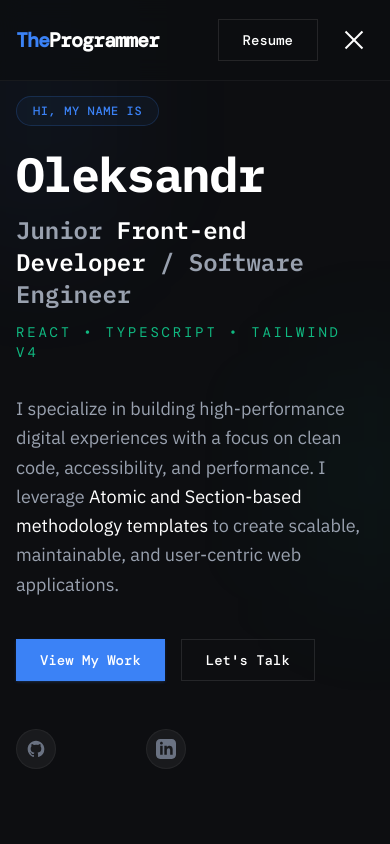
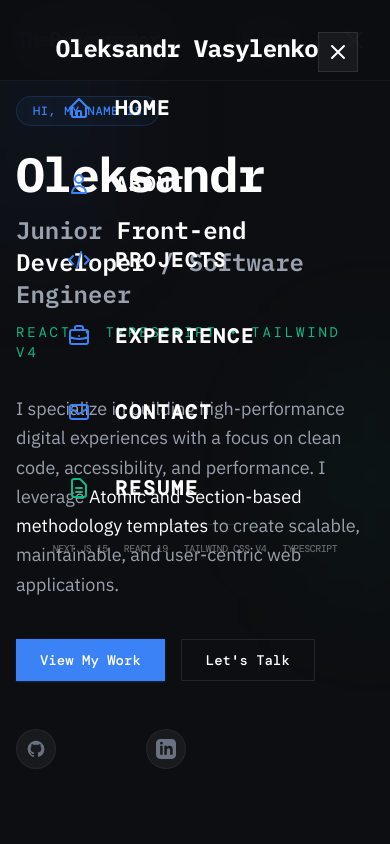
Before and after one commit to aalexblade/the-programmer-portfolio, a Next.js app: page / in a window 390 px wide. Both pictures are taken after a click on the button "Open menu". Shown: the top 844 px of the page. Built offline with nearby package versions, Linux system fonts and the light colour scheme.

Commit message:
chore: save current workspace layout and pause mobile menu refactoring

```diff
--- a/src/components/sections/Header.tsx
+++ b/src/components/sections/Header.tsx
@@ -2,7 +2,7 @@ import { Container } from "@/components/ui/Container";
 import { NavLink } from "@/components/ui/NavLink";
 import { ResumeButton } from "@/components/ui/ResumeButton";
 import { MobileMenu } from "@/components/ui/MobileMenu";
-import { NAV_LINKS } from "@/constants/navigation";
+import { NAVIGATION_LINKS } from "@/constants/navigation";
 
 /**
  * Header Section Component
@@ -29,7 +29,7 @@ export const Header = () => {
           {/* Semantic Navigation Container (Desktop) */}
           <nav className="hidden md:block" aria-label="Main navigation">
             <ul className="flex items-center space-x-8">
-              {NAV_LINKS.map((link) => (
+              {NAVIGATION_LINKS.map((link) => (
                 <li key={link.href}>
                   <NavLink
                     href={link.href}
--- a/src/components/ui/MobileMenu.tsx
+++ b/src/components/ui/MobileMenu.tsx
@@ -1,25 +1,178 @@
 "use client";
 
-import { useState } from "react";
+import { useState, useEffect } from "react";
+import Link from "next/link";
+import { NAVIGATION_LINKS } from "@/constants/navigation";
+
+/**
+ * Technical Icon Components (Inline SVG to avoid missing dependencies)
+ */
+const Icons = {
+  Home: () => (
+    <svg className="h-6 w-6" fill="none" viewBox="0 0 24 24" stroke="currentColor" strokeWidth={2}>
+      <path strokeLinecap="round" strokeLinejoin="round" d="M3 12l2-2m0 0l7-7 7 7M5 10v10a1 1 0 001 1h3m10-11l2 2m-2-2v10a1 1 0 01-1 1h-3m-6 0a1 1 0 001-1v-4a1 1 0 011-1h2a1 1 0 011 1v4a1 1 0 001 1m-6 0h6" />
+    </svg>
+  ),
+  User: () => (
+    <svg className="h-6 w-6" fill="none" viewBox="0 0 24 24" stroke="currentColor" strokeWidth={2}>
+      <path strokeLinecap="round" strokeLinejoin="round" d="M16 7a4 4 0 11-8 0 4 4 0 018 0zM12 14a7 7 0 00-7 7h14a7 7 0 00-7-7z" />
+    </svg>
+  ),
+  Code2: () => (
+    <svg className="h-6 w-6" fill="none" viewBox="0 0 24 24" stroke="currentColor" strokeWidth={2}>
+      <path strokeLinecap="round" strokeLinejoin="round" d="M10 20l4-16m4 4l4 4-4 4M6 16l-4-4 4-4" />
+    </svg>
+  ),
+  Briefcase: () => (
+    <svg className="h-6 w-6" fill="none" viewBox="0 0 24 24" stroke="currentColor" strokeWidth={2}>
+      <path strokeLinecap="round" strokeLinejoin="round" d="M21 13.255A23.931 23.931 0 0112 15c-3.183 0-6.22-.62-9-1.745M16 6V4a2 2 0 00-2-2h-4a2 2 0 00-2 2v2m4 6h.01M5 20h14a2 2 0 002-2V8a2 2 0 00-2-2H5a2 2 0 00-2 2v10a2 2 0 002 2z" />
+    </svg>
+  ),
+  Mail: () => (
+    <svg className="h-6 w-6" fill="none" viewBox="0 0 24 24" stroke="currentColor" strokeWidth={2}>
+      <path strokeLinecap="round" strokeLinejoin="round" d="M3 8l7.89 5.26a2 2 0 002.22 0L21 8M5 19h14a2 2 0 002-2V7a2 2 0 00-2-2H5a2 2 0 00-2 2v10a2 2 0 002 2z" />
+    </svg>
+  ),
+  FileText: () => (
+    <svg className="h-6 w-6" fill="none" viewBox="0 0 24 24" stroke="currentColor" strokeWidth={2}>
+      <path strokeLinecap="round" strokeLinejoin="round" d="M9 12h6m-6 4h6m2 5H7a2 2 0 01-2-2V5a2 2 0 012-2h5.586a1 1 0 01.707.293l5.414 5.414a1 1 0 01.293.707V19a2 2 0 01-2 2z" />
+    </svg>
+  ),
+  X: () => (
+    <svg className="h-6 w-6" fill="none" viewBox="0 0 24 24" stroke="currentColor" strokeWidth={2}>
+      <path strokeLinecap="round" strokeLinejoin="round" d="M6 18L18 6M6 6l12 12" />
+    </svg>
+  ),
+};
+
+const getIconForLabel = (label: string) => {
+  switch (label.toLowerCase()) {
+    case "home": return <Icons.Home />;
+    case "about": return <Icons.User />;
+    case "projects": return <Icons.Code2 />;
+    case "experience": return <Icons.Briefcase />;
+    case "contact": return <Icons.Mail />;
+    default: return <Icons.Home />;
+  }
+};
 
 /**
  * MobileMenu Client Component
- * Handles the state and toggle logic for the mobile navigation menu.
- * Isolated from the Server Component Header to prevent serialization errors.
+ * Refactored into a premium cyber-geek engineering layout.
  */
 export const MobileMenu = () => {
   const [isOpen, setIsOpen] = useState(false);
 
+  useEffect(() => {
+    if (isOpen) {
+      document.body.style.overflow = "hidden";
+    } else {
+      document.body.style.overflow = "unset";
+    }
+    return () => {
+      document.body.style.overflow = "unset";
+    };
+  }, [isOpen]);
+
+  const toggleMenu = () => setIsOpen(!isOpen);
+  const closeMenu = () => setIsOpen(false);
+
   return (
-    <button
-      className="flex h-10 w-10 flex-col items-center justify-center gap-1.5 md:hidden"
-      onClick={() => setIsOpen(!isOpen)}
-      aria-label={isOpen ? "Close menu" : "Open menu"}
-      aria-expanded={isOpen}
-    >
-      <span className={`h-0.5 w-6 bg-white transition-all ${isOpen ? "translate-y-2 rotate-45" : ""}`}></span>
-      <span className={`h-0.5 w-6 bg-white transition-all ${isOpen ? "opacity-0" : ""}`}></span>
-      <span className={`h-0.5 w-6 bg-white transition-all ${isOpen ? "-translate-y-2 -rotate-45" : ""}`}></span>
-    </button>
+    <>
+      {/* Toggle Button */}
+      <button
+        className="relative z-50 flex h-10 w-10 flex-col items-center justify-center gap-1.5 md:hidden"
+        onClick={toggleMenu}
+        aria-label={isOpen ? "Close menu" : "Open menu"}
+        aria-expanded={isOpen}
+      >
+        <span className={`h-0.5 w-6 bg-white transition-all duration-300 ${isOpen ? "translate-y-2 rotate-45" : ""}`}></span>
+        <span className={`h-0.5 w-6 bg-white transition-all duration-300 ${isOpen ? "opacity-0" : ""}`}></span>
+        <span className={`h-0.5 w-6 bg-white transition-all duration-300 ${isOpen ? "-translate-y-2 -rotate-45" : ""}`}></span>
+      </button>
+
+      {/* Premium Cyber-Geek Menu Overlay */}
+      {isOpen && (
+        <div className="fixed inset-0 z-50 flex flex-col justify-between bg-[#0D0E11]/95 p-8 backdrop-blur-xl md:hidden">
+          {/* Subtle Technical Grid Background Overlay */}
+          <div
+            className="pointer-events-none absolute inset-0 -z-10 opacity-5"
+            style={{
+              backgroundImage: "radial-gradient(#ffffff 0.5px, transparent 0.5px), linear-gradient(to right, #ffffff 0.5px, transparent 0.5px), linear-gradient(to bottom, #ffffff 0.5px, transparent 0.5px)",
+              backgroundSize: "24px 24px"
+            }}
+          ></div>
+
+          {/* Top Section: Branding & Close Button */}
+          <div className="flex items-start justify-between">
+            <div className="flex-1"></div>
+            <h2 className="flex-1 text-center font-ibm text-2xl font-bold tracking-tight text-white whitespace-nowrap">
+              Oleksandr Vasylenko
+            </h2>
+            <div className="flex flex-1 justify-end">
+              <button
+                onClick={closeMenu}
+                className="flex h-10 w-10 items-center justify-center border border-white/10 bg-white/5 text-white transition-colors hover:border-brand-primary/50 hover:bg-brand-primary/10"
+              >
+                <Icons.X />
+              </button>
+            </div>
+          </div>
+
+          {/* Middle Section: Technical Navigation Links */}
+          <nav className="flex flex-col items-center justify-center gap-2">
+            <div className="flex w-full max-w-xs flex-col gap-1">
+              {NAVIGATION_LINKS.map((link) => (
+                <Link
+                  key={link.href}
+                  href={link.href}
+                  onClick={closeMenu}
+                  className="group relative flex items-center gap-4 py-4 px-6 transition-all"
+                >
+                  <div className="flex h-10 w-10 items-center justify-center text-brand-primary transition-transform group-hover:scale-110">
+                    {getIconForLabel(link.label)}
+                  </div>
+                  <div className="flex flex-col">
+                    <span className="font-dm text-xl font-bold tracking-widest text-white uppercase transition-all group-hover:text-brand-primary group-hover:drop-shadow-[0_0_8px_rgba(59,130,246,0.5)]">
+                      {link.label}
+                    </span>
+                    <div className="h-px w-0 bg-brand-primary/50 transition-all duration-300 group-hover:w-full"></div>
+                  </div>
+                </Link>
+              ))}
+
+              {/* Resume CTA inside Menu */}
+              <Link
+                href="/resume.pdf"
+                onClick={closeMenu}
+                className="group relative flex items-center gap-4 py-4 px-6 transition-all"
+              >
+                <div className="flex h-10 w-10 items-center justify-center text-brand-accent transition-transform group-hover:scale-110">
+                  <Icons.FileText />
+                </div>
+                <div className="flex flex-col">
+                  <span className="font-dm text-xl font-bold tracking-widest text-white uppercase transition-all group-hover:text-brand-accent group-hover:drop-shadow-[0_0_8px_rgba(16,185,129,0.5)]">
+                    Resume
+                  </span>
+                  <div className="h-px w-0 bg-brand-accent/50 transition-all duration-300 group-hover:w-full"></div>
+                </div>
+              </Link>
+            </div>
+          </nav>
+
+          {/* Bottom Section: Technical Layout Badges */}
+          <div className="flex flex-col items-center gap-4">
+            <div className="h-px w-20 bg-white/10"></div>
+            <div className="flex flex-wrap justify-center gap-4 opacity-40">
+              {["Next.js 15", "React 19", "Tailwind CSS v4", "TypeScript"].map((badge) => (
+                <span key={badge} className="font-dm text-[10px] font-medium tracking-tighter uppercase">
+                  {badge}
+                </span>
+              ))}
+            </div>
+          </div>
+        </div>
+      )}
+    </>
   );
 };
--- a/src/constants/navigation.ts
+++ b/src/constants/navigation.ts
@@ -1,4 +1,4 @@
-export const NAV_LINKS = [
+export const NAVIGATION_LINKS = [
   { label: "Home", href: "#home" },
   { label: "About", href: "#about" },
   { label: "Projects", href: "#projects" },
```
